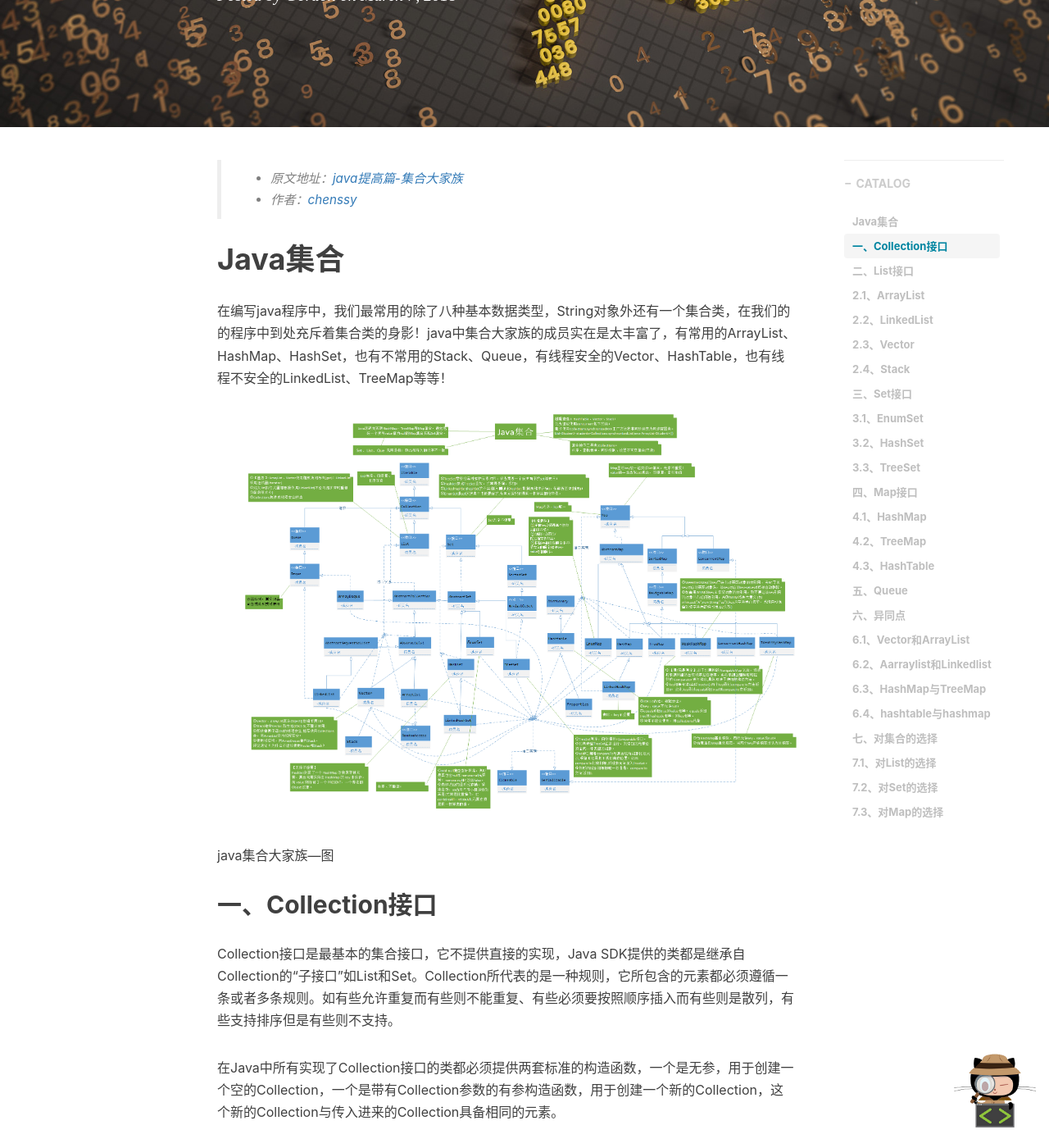
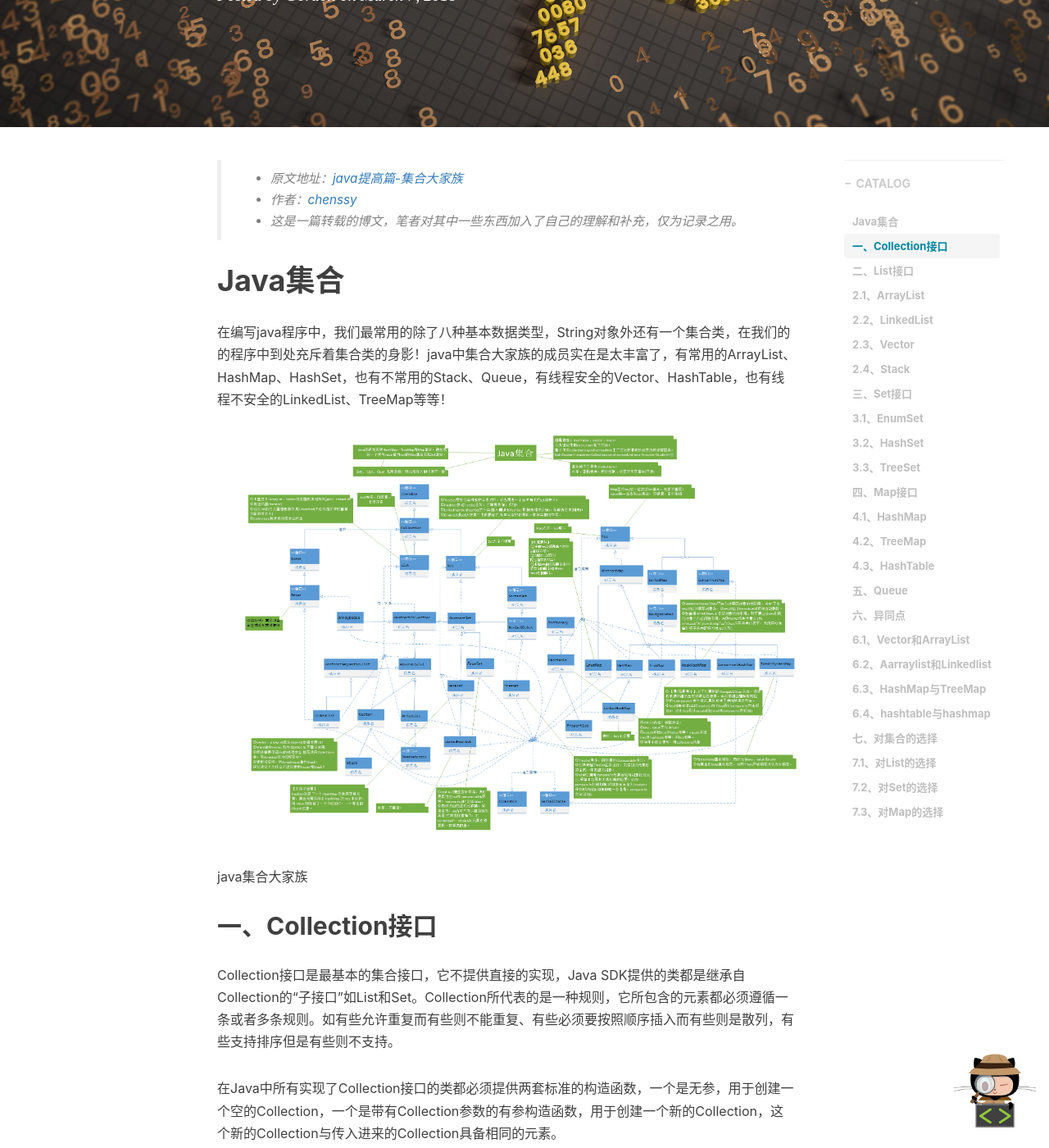
Before and after one commit to Gordon-Deng/Gordon-Deng.github.io, a Jekyll site: the page built from _posts/2018-03-07-collection.md, in a window 1280 px wide and 1400 px high, scrolled down 428 px. Shown: the whole window at 82% size. Built offline with Jekyll 4.4.1, drawn with Linux system fonts in a browser that asks for light colours; nearby versions of some CDN libraries; comment, search, counter and statistics services are not loaded.

Commit message:
Collection

```diff
--- a/_posts/2018-03-07-collection.md
+++ b/_posts/2018-03-07-collection.md
@@ -14,13 +14,14 @@ tags:
 
 > * 原文地址：[java提高篇-集合大家族](http://cmsblogs.com/?p=106)
 > * 作者：[chenssy](http://cmsblogs.com)
+> * 这是一篇转载的博文，笔者对其中一些东西加入了自己的理解和补充，仅为记录之用。
 
 # Java集合
 
 在编写java程序中，我们最常用的除了八种基本数据类型，String对象外还有一个集合类，在我们的的程序中到处充斥着集合类的身影！java中集合大家族的成员实在是太丰富了，有常用的ArrayList、HashMap、HashSet，也有不常用的Stack、Queue，有线程安全的Vector、HashTable，也有线程不安全的LinkedList、TreeMap等等！
 
 ![](/img/in-post/2018-03-07-collection/collection-jt.jpg)
-java集合大家族—图
+java集合大家族
 
 ## 一、Collection接口
 
```
